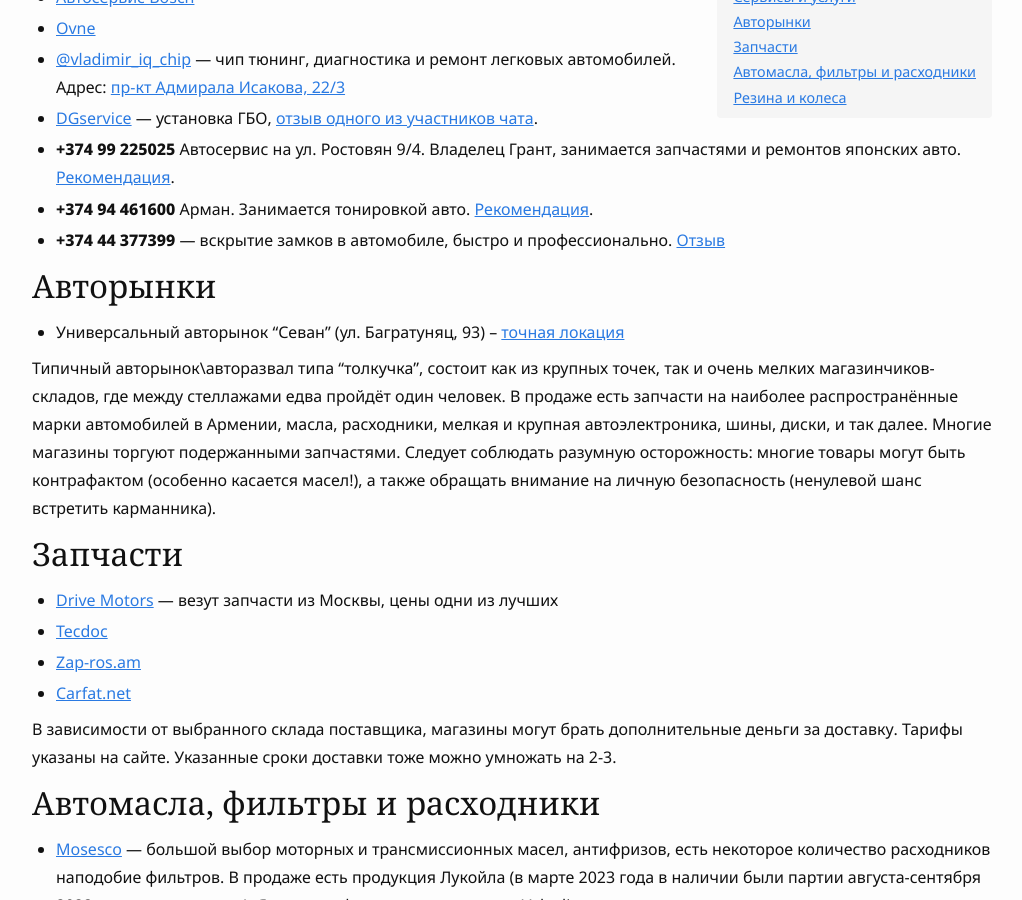
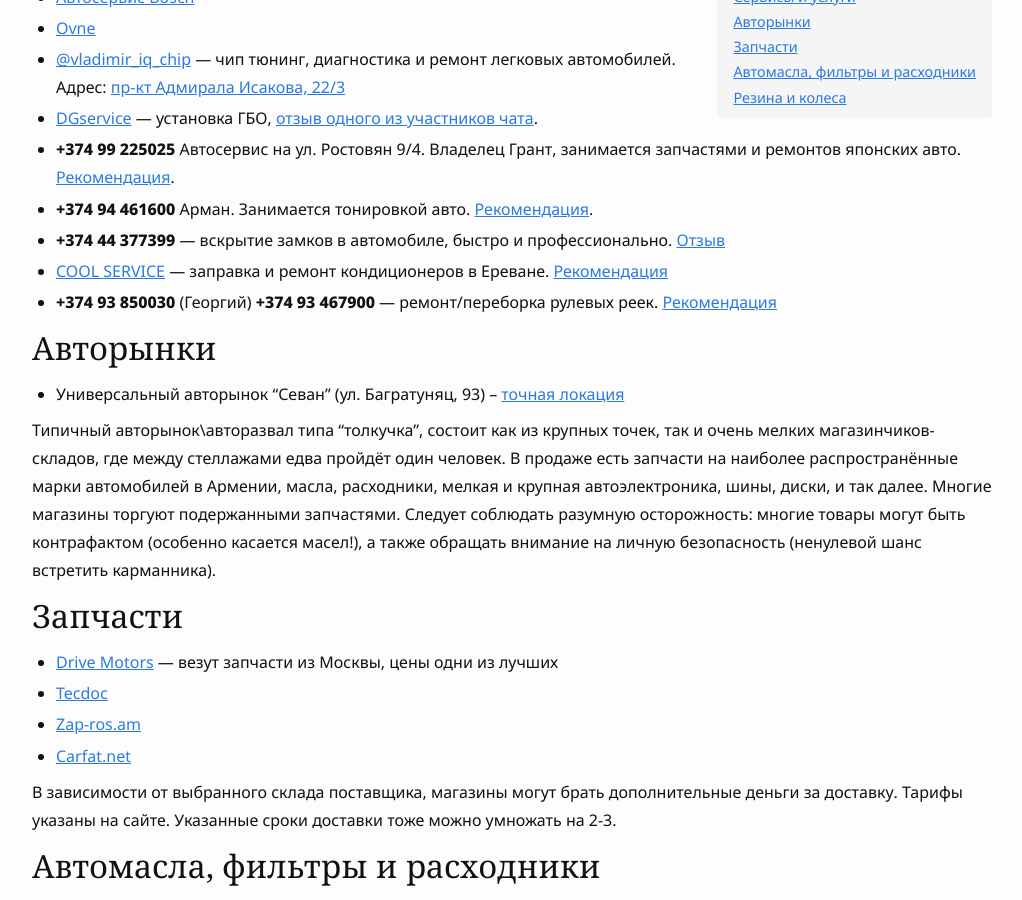
Before and after one commit to haywiki/haywiki.github.io, a Jekyll site: the page built from drive/services.md, in a window 1280 px wide and 900 px high, scrolled down 333 px. Shown: the whole window, without its empty margins (128-1150 px from the left). Built offline with Jekyll 4.4.1, drawn with Linux system fonts in a browser that asks for light colours; nearby versions of some CDN libraries; a script that is not in the unit is left out.

Commit message:
рекомендации сервисов

```diff
--- a/drive/services.md
+++ b/drive/services.md
@@ -14,6 +14,8 @@
 - **+374 99 225025** Автосервис на ул. Ростовян 9/4. Владелец Грант, занимается запчастями и ремонтов японских авто. [Рекомендация](https://t.me/am_autoclub/16495).
 - **+374 94 461600** Арман. Занимается тонировкой авто. [Рекомендация](https://t.me/am_autoclub/16188).
 - **+374 44 377399** — вскрытие замков в автомобиле, быстро и профессионально. [Отзыв](https://t.me/am_autoclub/21150)
+- [COOL SERVICE](http://www.list.am/item/17643118) — заправка и ремонт кондиционеров в Ереване. [Рекомендация](https://t.me/am_autoclub/3814)
+- **+374 93 850030** (Георгий) **+374 93 467900** — ремонт/переборка рулевых реек. [Рекомендация](https://t.me/am_autoclub/18105)
 
 ## Авторынки
 
```
